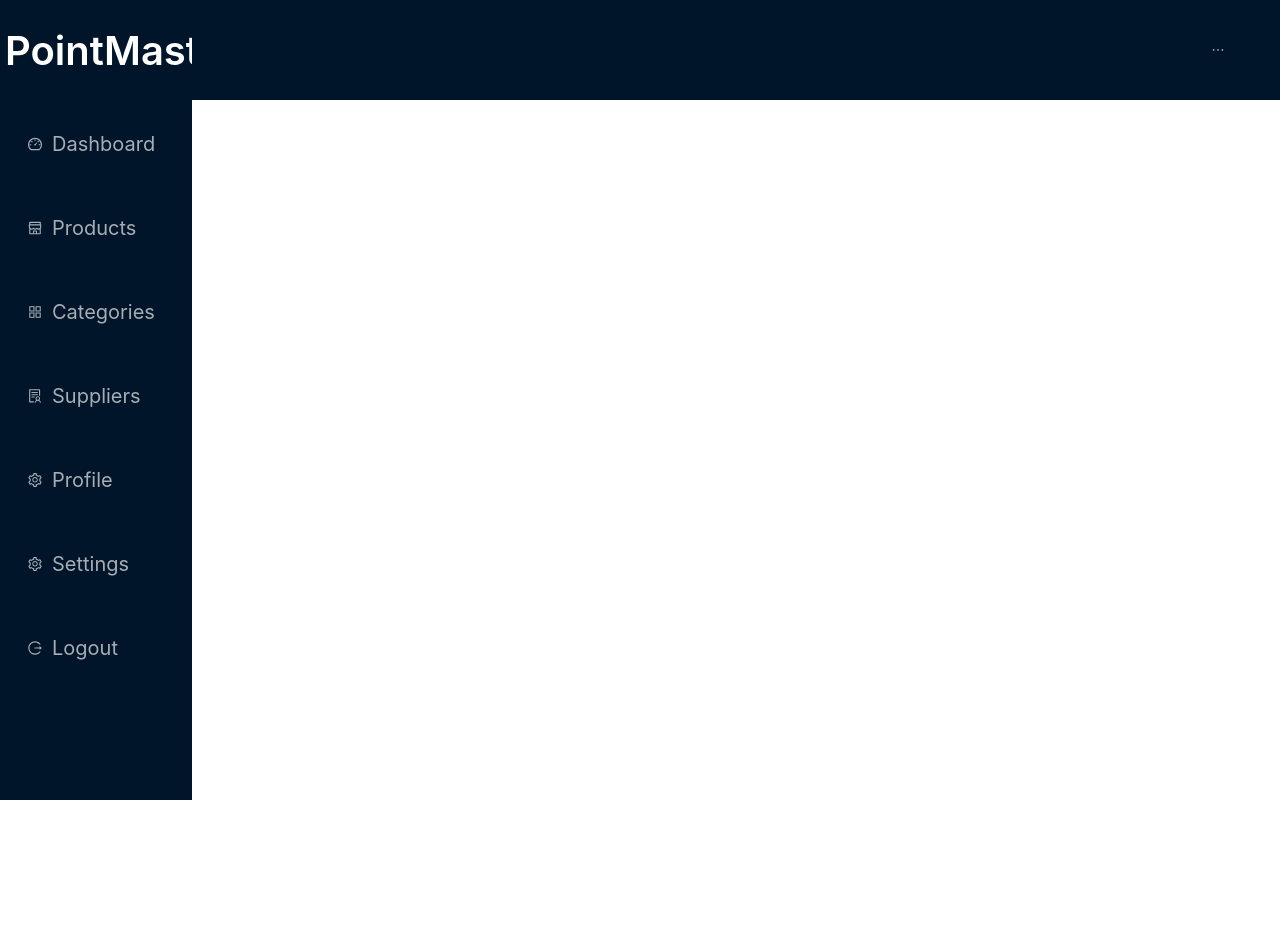
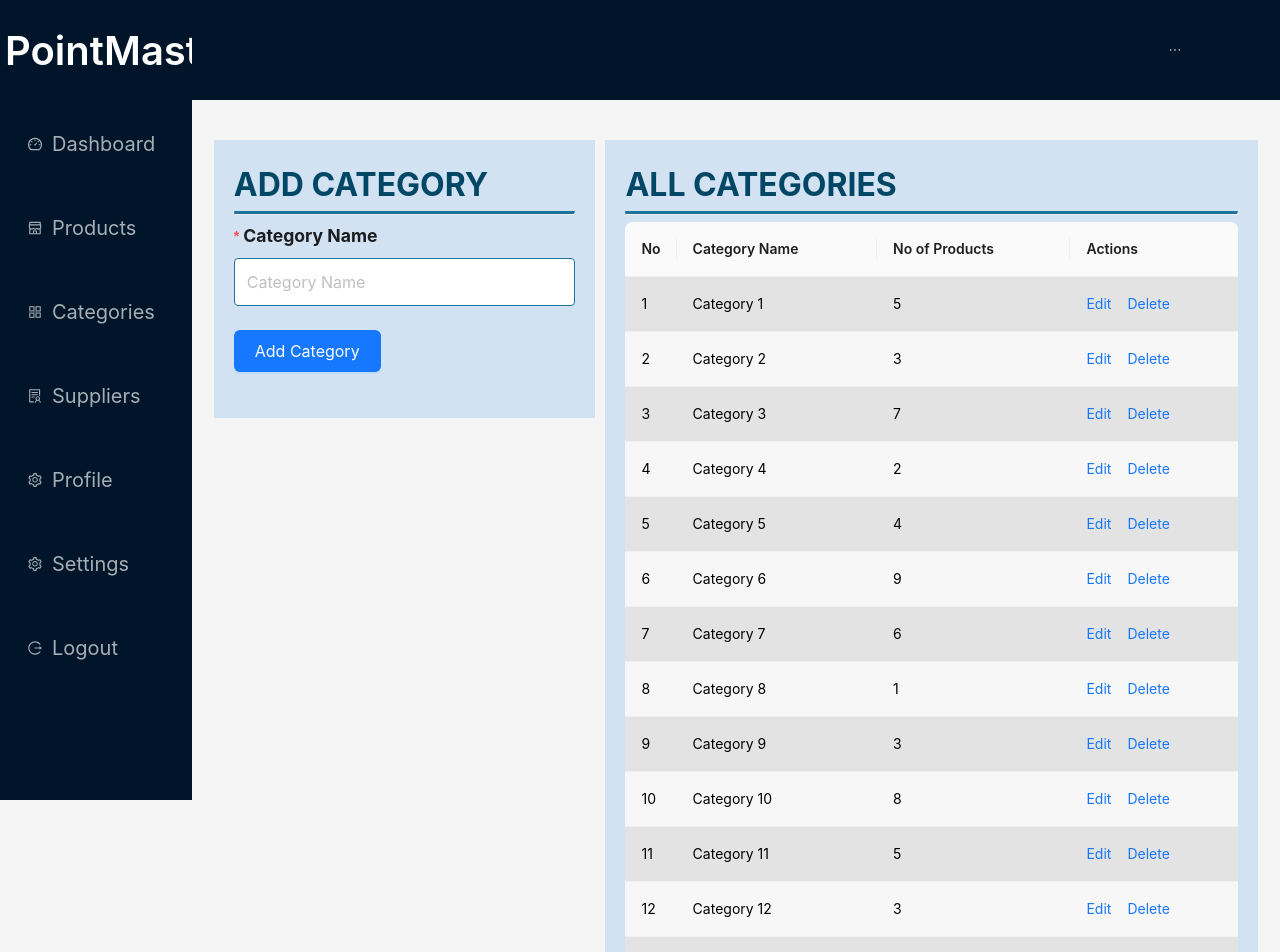
Before and after one commit to PointMaster-POS/web-management, a React (Create React App) app in the folder pointmaster/: page / in a window 1280 px wide. Shown: the top 952 px of the page. Before the commit the page ends 800 px from the top, so only its background shows below. Built offline with nearby package versions, Linux system fonts and the light colour scheme.

Commit message:
Adding category page developments

```diff
--- a/pointmaster/src/App.js
+++ b/pointmaster/src/App.js
@@ -3,13 +3,14 @@
 import  Customers from './pages/CustomerPages/Customers';
 import CustomerInfo from './pages/CustomerPages/CustomerInfo';
 import InventoryDashboard from './pages/Inventory Pages/InventoryDashboard';
+import Category from './pages/Inventory Pages/Category';
 
 function App() {
   //comment from Himindu
   //Commment from Pavani Karunarathna
   return (
     <div className="App">
-      <InventoryDashboard/>
+      <Category/>
     </div>
   );
 }
--- /dev/null
+++ b/pointmaster/src/pages/Inventory Pages/Category.js
@@ -0,0 +1,189 @@
+import React from 'react';
+import { Layout, Table, Space, Form, Input, Button } from 'antd';
+import NavigationBar from '../../components/Inventory Components/NavigationBar';
+import Sidebar from '../../components/Inventory Components/SideBar';
+import './category.css';
+
+const { Content } = Layout;
+
+const columns = [
+  {
+    title: 'No',
+    dataIndex: 'key',
+    key: 'key',
+    width: 50,
+  },
+  {
+    title: 'Category Name',
+    dataIndex: 'categoryName',
+    key: 'categoryName',
+  },
+  {
+    title: 'No of Products',
+    dataIndex: 'productCount',
+    key: 'productCount',
+  },
+  {
+    title: 'Actions',
+    key: 'actions',
+    render: () => (
+      <Space size="middle">
+        <a>Edit</a>
+        <a>Delete</a>
+      </Space>
+    ),
+  },
+];
+
+const data = [
+    {
+      key: '1',
+      categoryName: 'Category 1',
+      productCount: 5,
+    },
+    {
+      key: '2',
+      categoryName: 'Category 2',
+      productCount: 3,
+    },
+    {
+      key: '3',
+      categoryName: 'Category 3',
+      productCount: 7,
+    },
+    {
+      key: '4',
+      categoryName: 'Category 4',
+      productCount: 2,
+    },
+    {
+      key: '5',
+      categoryName: 'Category 5',
+      productCount: 4,
+    },
+    {
+      key: '6',
+      categoryName: 'Category 6',
+      productCount: 9,
+    },
+    {
+      key: '7',
+      categoryName: 'Category 7',
+      productCount: 6,
+    },
+    {
+      key: '8',
+      categoryName: 'Category 8',
+      productCount: 1,
+    },
+    {
+      key: '9',
+      categoryName: 'Category 9',
+      productCount: 3,
+    },
+    {
+      key: '10',
+      categoryName: 'Category 10',
+      productCount: 8,
+    },
+    {
+      key: '11',
+      categoryName: 'Category 11',
+      productCount: 5,
+    },
+    {
+      key: '12',
+      categoryName: 'Category 12',
+      productCount: 3,
+    },
+    {
+      key: '13',
+      categoryName: 'Category 13',
+      productCount: 7,
+    },
+    {
+      key: '14',
+      categoryName: 'Category 14',
+      productCount: 2,
+    },
+    {
+      key: '15',
+      categoryName: 'Category 15',
+      productCount: 4,
+    },
+    {
+      key: '16',
+      categoryName: 'Category 16',
+      productCount: 9,
+    },
+    {
+      key: '17',
+      categoryName: 'Category 17',
+      productCount: 6,
+    },
+    {
+      key: '18',
+      categoryName: 'Category 18',
+      productCount: 1,
+    },
+    {
+      key: '19',
+      categoryName: 'Category 19',
+      productCount: 3,
+    },
+    {
+      key: '20',
+      categoryName: 'Category 20',
+      productCount: 8,
+    },
+  ];
+
+
+
+const Category = () => {
+  const onFinish = (values) => {
+    console.log('Received values:', values);
+    // Handle form submission logic here
+  };
+
+  const paginationConfig = {
+    pageSize: 18, // Display 15 items per page
+    hideOnSinglePage: true, // Hide pagination if there's only one page
+  };
+
+  return (
+    <Layout style={{ minHeight: '100vh' }}>
+      <Sidebar />
+      <Layout className="site-layout">
+        <NavigationBar />
+        <Content className='content'>
+          <div className="add-category-box">
+            <h2>ADD CATEGORY</h2>
+            <hr />
+            <Form className="custom-form" layout="vertical" onFinish={onFinish}>
+              <Form.Item
+                name="categoryName"
+                label="Category Name"
+                rules={[{ required: true, message: 'Please input the category name!' }]}
+                className="custom-form-item">
+                <Input placeholder="Category Name" />
+              </Form.Item>
+              <Form.Item>
+                <Button className='btn' type="primary" htmlType="submit">
+                  Add Category
+                </Button>
+              </Form.Item>
+            </Form>
+          </div>
+          <div className="all-category-box">
+            <h2>ALL CATEGORIES</h2>
+            <hr />
+            <Table className='table' columns={columns} dataSource={data} pagination={paginationConfig} />
+          </div>
+        </Content>
+      </Layout>
+    </Layout>
+  );
+};
+
+export default Category;
--- /dev/null
+++ b/pointmaster/src/pages/Inventory Pages/category.css
@@ -0,0 +1,86 @@
+.category {
+    display: flex;
+    justify-content: space-between;
+    padding: 20px; /* Added padding to the container */
+}
+
+.content {
+    border-radius: 8px;
+    flex: 1;
+    display: flex;
+    justify-content: space-between;
+}
+
+.add-category-box {
+    margin-top: 140px;
+    margin-left: 2%;
+    width: 35%; /* Adjusted width for better spacing */
+    padding: 20px;
+    background-color: #d2e2f3; /* Light gray background */
+    height: 20%;
+}
+
+.all-category-box {
+    margin-top: 140px;
+    margin-right: 2%;
+    width: 60%; /* Adjusted width for better spacing */
+    padding: 20px;
+    background-color: #d2e2f3; /* Light gray background */
+    margin-bottom: 40px;
+}
+
+.add-category-box h2 {
+    margin-top: 5px;
+    margin-bottom: 5px;
+    font-size: 2rem;
+    color: #004765;
+}
+
+.all-category-box h2 {
+    margin-top: 5px;
+    margin-bottom: 5px;
+    font-size: 2rem;
+    color: #004765;
+}
+
+.ant-table {
+    margin-top: 20px; /* Adjust spacing between table and heading */
+}
+
+hr {
+    border-top: 3px solid #1b749a; /* Adjust thickness and color here */
+    width: 100%;
+}
+
+.custom-form-item .ant-form-item-label > label {
+    font-size: 1.1rem; /* Adjust font size as needed*/
+    font-weight: bold;
+
+}
+
+.btn{
+    padding: 20px;
+    font-size: 1rem;
+}
+
+.custom-form-item .ant-input {
+    height: 48px; /* Adjust height of the input */
+    font-size: 1rem; /* Adjust font size of the input text */
+    border: 0.5px solid #1b749a; /* Highlighted border color */
+    border-radius: 4px; /* Rounded corners */
+    padding: 8px 12px; /* Adjust padding inside the input */
+  }
+
+  .custom-form-item .ant-input:focus {
+    box-shadow: 0 0 5px rgba(0, 0, 0, 0.1); /* Highlight on focus */
+  }
+
+.table .ant-table-tbody > tr:nth-child(odd) > td {
+    background-color: #e3e3e3;
+    color: #000000;
+}
+
+.table .ant-table-tbody > tr:nth-child(even) > td {
+    background-color: #f7f7f7;
+    color: #000000;
+}
```
Also changed, not shown: pointmaster/src/pages/Inventory Pages/inventorydashboard.css (line endings or trailing spaces).
